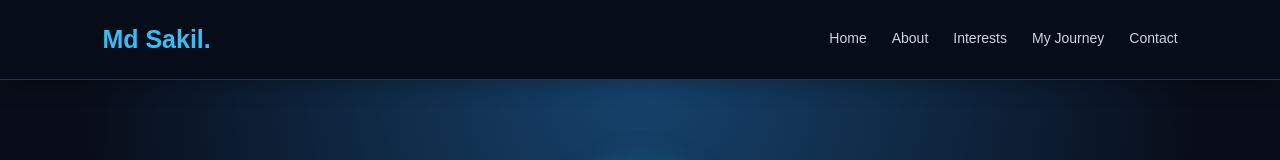
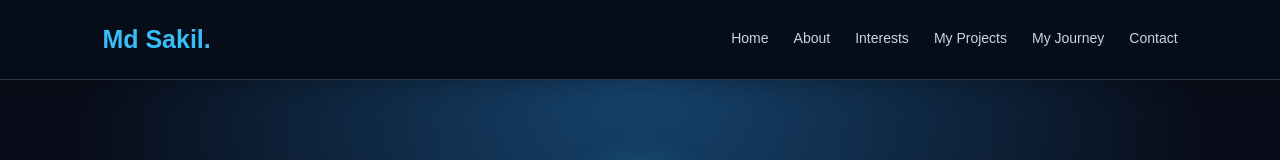
Before and after one commit to sakilahmed89/my-personal-website, a plain HTML site: page index.html in a window 1280 px wide. Shown: the top 160 px of the page. Drawn offline with Linux system fonts and the light colour scheme; grey boxes are pictures that could not be loaded.

Commit message:
Add 'My Projects' link to navigation

```diff
--- a/index.html
+++ b/index.html
@@ -316,6 +316,7 @@
       <a href="#home">Home</a>
       <a href="#about">About</a>
       <a href="#skills">Interests</a>
+      <a href="#projects">My Projects</a>
       <a href="#journey">My Journey</a>
       <a href="#contact">Contact</a>
     </nav>
```
